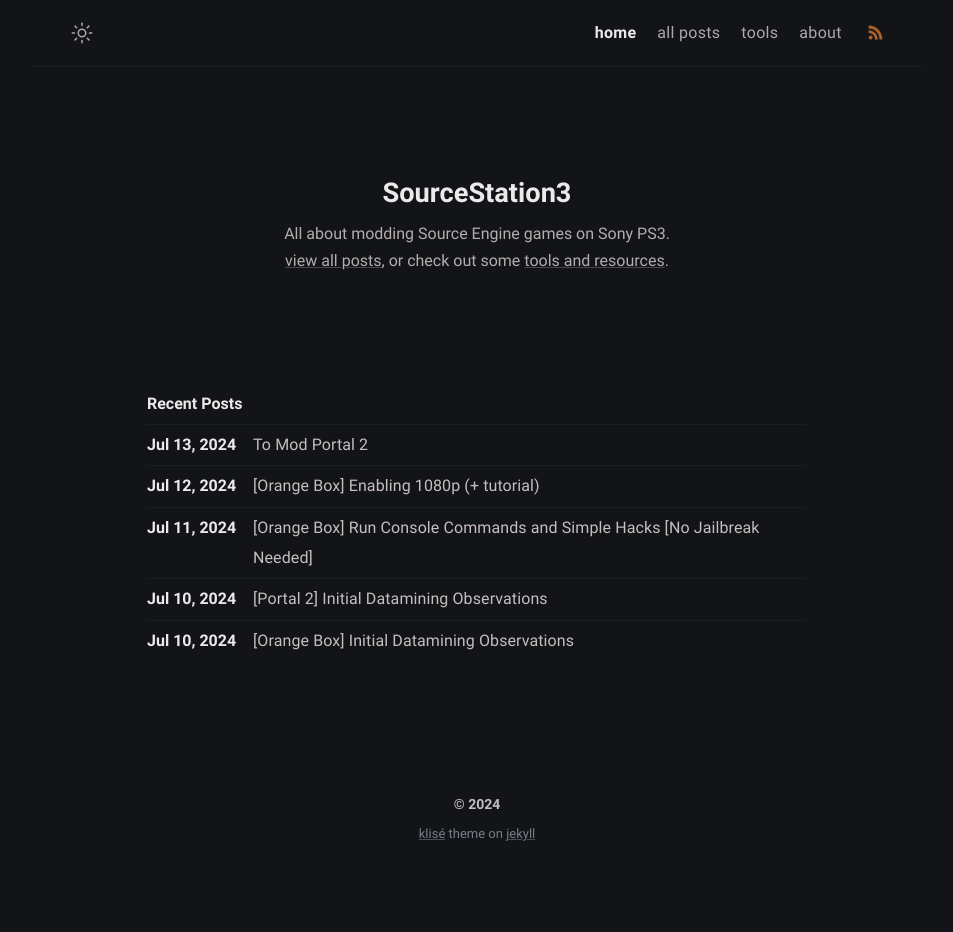
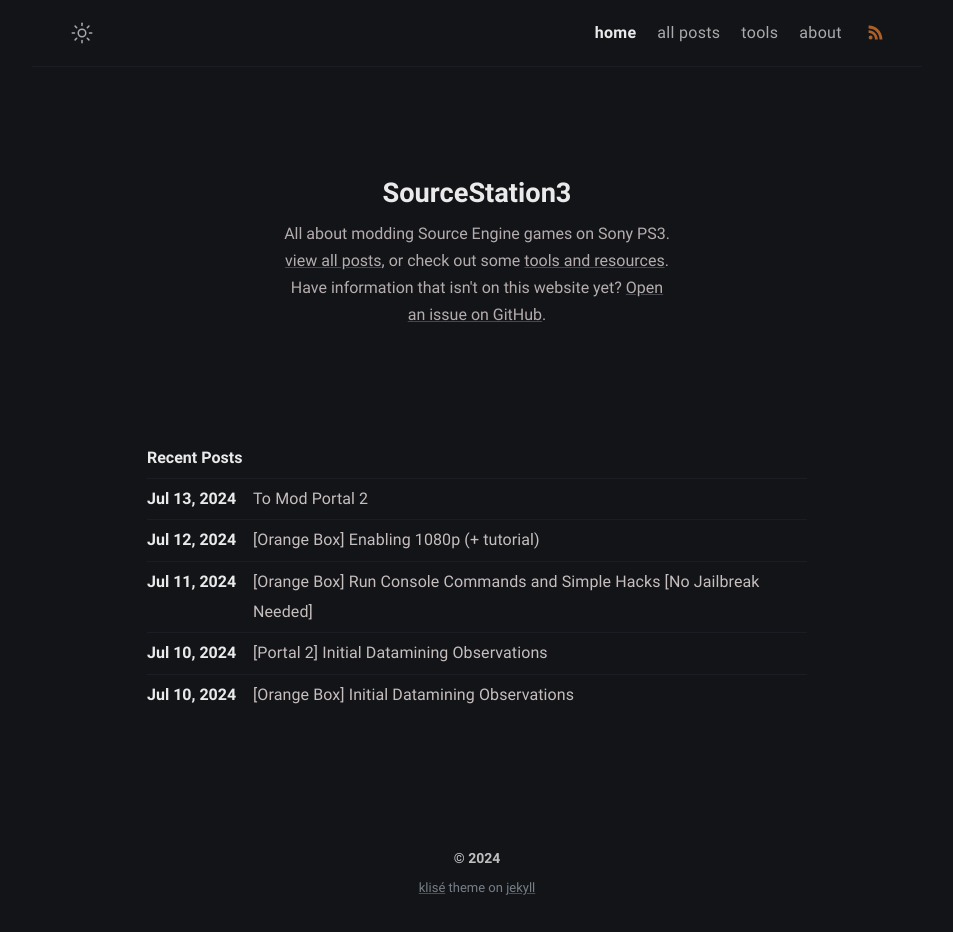
Before and after one commit to sourcestation3/sourcestation3.github.io, a Jekyll site: the page built from index.md, in a window 1280 px wide. Shown: the whole page, without its empty margins (163-1116 px from the left). Built offline with Jekyll 4.4.1, drawn with Linux system fonts in a browser that asks for light colours; before the commit the page ends 900 px from its top, so only the background shows below that.

Commit message:
Update the website to link to the GitHub
This is to prepare the website for contributions from others, and to make it more apparent to less technical users that information can be added!

```diff
--- a/_config.yml
+++ b/_config.yml
@@ -12,7 +12,7 @@ mode: dark # default theme "dark" | "light"
 author:
   name: SourceStation3
   bio: >- # tell to the world
-    All about modding Source Engine games on Sony PS3. <a href="Archive">view all posts</a>, or check out some <a href="tools-of-the-trade">tools and resources</a>.
+    All about modding Source Engine games on Sony PS3. <a href="Archive">view all posts</a>, or check out some <a href="tools-of-the-trade">tools and resources</a>. Have information that isn't on this website yet? <a href="https://github.com/sourcestation3/sourcestation3.github.io/issues">Open an issue on GitHub</a>.
   username: sourcestation3 # general username
   github: sourcestation3 # github username
   # twitter: twitter_username # twitter username
```
Also changed, not shown: .github/ISSUE_TEMPLATE/bug_report.md (deleted), .github/ISSUE_TEMPLATE/feature_request.md (deleted), README.md.
